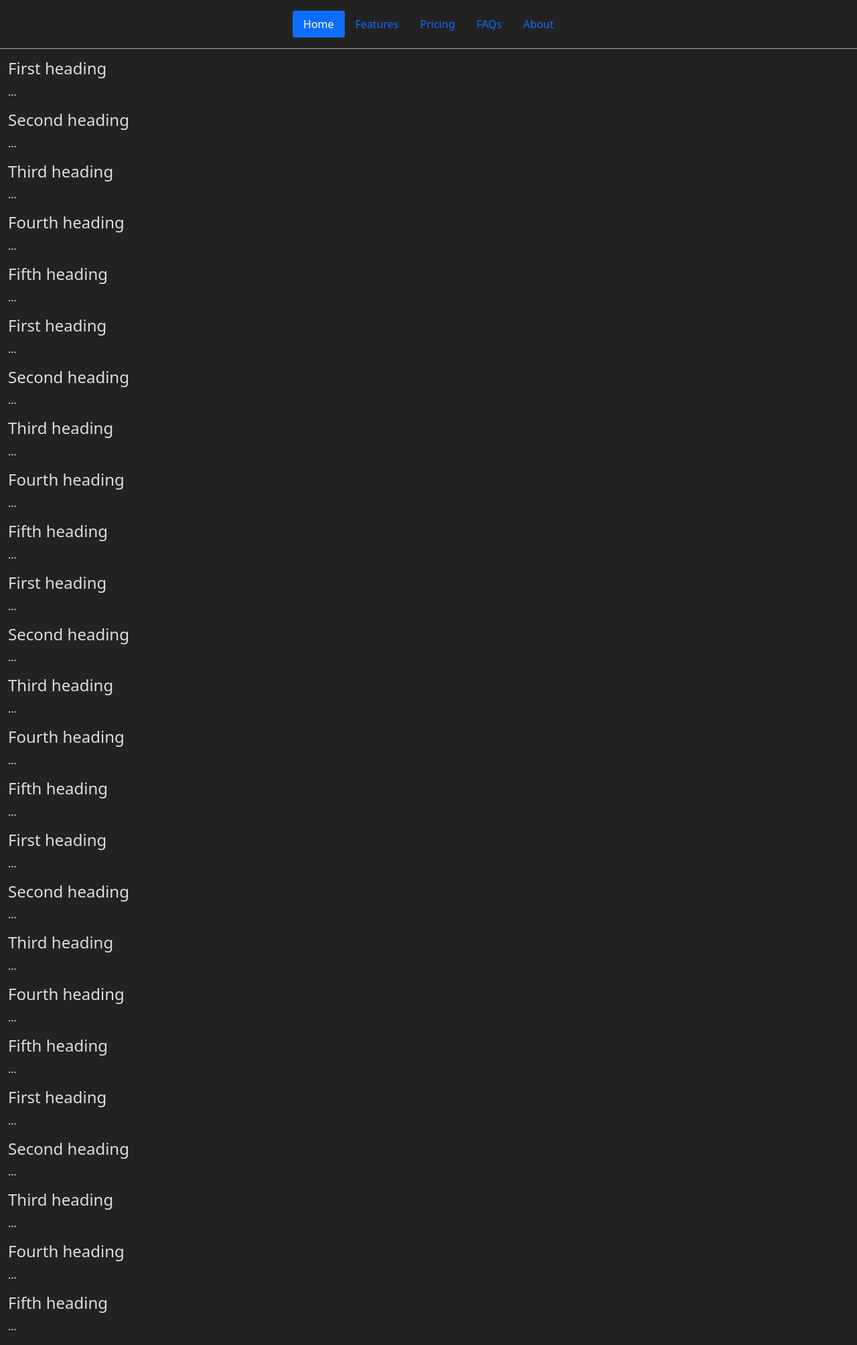
After one commit to Sus4no/ProjectMessenger, a Flask app: page /contacts/1 in a window 1280 px wide. The commit adds this page. Shown: the whole page at 67% size. Run offline with Flask 2, Linux system fonts and the light colour scheme.

Commit message:
added base.html

```diff
--- a/main.py
+++ b/main.py
@@ -2,17 +2,23 @@ from flask import Flask, render_template, request
 
 
 app = Flask(__name__)
-users = ['user1', 'user2', 'etc']
+users = ['user1', 'user2', 'user3', 'user4', 'user5']
+messages = ['Lorem ipsum dolor', '2', 'Some txt', '4', 'etc']
 
 
-# @app.route('/')
-# def welcome_page():
-#     return render_template('welcome.html')
+@app.route('/login')
+def login():
+    return render_template('login.html')
 
 
 @app.route('/contacts')
-def main_page():
-    return render_template('main.html', users=users)
+def contacts_page():
+    return render_template('contacts.html', users=users)
+
+
+@app.route('/contacts/<user_id>')
+def dialogue_page(user_id):
+    return render_template('conversation.html', messages=messages)
 
 
 def main():
--- a/static/css/style.css
+++ b/static/css/style.css
@@ -18,6 +18,12 @@ body {
 
 .navbar-my{
     border-bottom: 1px solid #aaa;
+    background-color: #222
+}
+
+
+.content {
+    margin-top: 7%;
 }
 
 
--- /dev/null
+++ b/templates/base.html
@@ -0,0 +1,35 @@
+<!DOCTYPE html>
+
+<html lang="ru">
+<head>
+    <meta charset="UTF-8">
+    <meta name="viewport" content="width=device-width, initial-scale=1.0, shrink-to-fit=no">
+    <meta http-equiv="X-UA-Compatible" content="ie=edge">
+    <link href="https://cdn.jsdelivr.net/npm/bootstrap@5.1.3/dist/css/bootstrap.min.css" rel="stylesheet" integrity="sha384-1BmE4kWBq78iYhFldvKuhfTAU6auU8tT94WrHftjDbrCEXSU1oBoqyl2QvZ6jIW3" crossorigin="anonymous">
+    <link rel="stylesheet" href="../static/css/style.css">
+    <title>Contacts</title>
+</head>
+
+<body>
+    <div class="wrapper">
+        <div class="container-fluid">
+            <nav class="d-flex justify-content-center py-3 fixed-top navbar-my">
+                <ul class="nav nav-pills">
+                    <li class="nav-item"><a href="#" class="nav-link active" aria-current="page">Home</a></li>
+                    <li class="nav-item"><a href="#" class="nav-link">Features</a></li>
+                    <li class="nav-item"><a href="#" class="nav-link">Pricing</a></li>
+                    <li class="nav-item"><a href="#" class="nav-link">FAQs</a></li>
+                    <li class="nav-item"><a href="#" class="nav-link">About</a></li>
+                </ul>
+            </nav>
+            <div class="content">
+                {% block content %}{% endblock %}
+            </div>
+        </div>
+    </div>
+
+    <!-- <script src="https://cdn.jsdelivr.net/npm/bootstrap@5.1.3/dist/js/bootstrap.bundle.min.js" integrity="sha384-ka7Sk0Gln4gmtz2MlQnikT1wXgYsOg+OMhuP+IlRH9sENBO0LRn5q+8nbTov4+1p" crossorigin="anonymous"></script>
+    <script src="https://cdn.jsdelivr.net/npm/@popperjs/core@2.10.2/dist/umd/popper.min.js" integrity="sha384-7+zCNj/IqJ95wo16oMtfsKbZ9ccEh31eOz1HGyDuCQ6wgnyJNSYdrPa03rtR1zdB" crossorigin="anonymous"></script>
+    <script src="https://cdn.jsdelivr.net/npm/bootstrap@5.1.3/dist/js/bootstrap.min.js" integrity="sha384-QJHtvGhmr9XOIpI6YVutG+2QOK9T+ZnN4kzFN1RtK3zEFEIsxhlmWl5/YESvpZ13" crossorigin="anonymous"></script> -->
+</body>
+</html>
--- /dev/null
+++ b/templates/conversation.html
@@ -0,0 +1,22 @@
+{% extends "base.html" %}
+
+{% block content %}
+<div class="conversation">
+    <ul class="list-group conversation__list">
+        {% for item in messages %}
+        <div data-bs-spy="scroll" data-bs-target="#navbar-example2" data-bs-offset="0" class="scrollspy-example" tabindex="0">
+            <h4 id="scrollspyHeading1">First heading</h4>
+            <p>...</p>
+            <h4 id="scrollspyHeading2">Second heading</h4>
+            <p>...</p>
+            <h4 id="scrollspyHeading3">Third heading</h4>
+            <p>...</p>
+            <h4 id="scrollspyHeading4">Fourth heading</h4>
+            <p>...</p>
+            <h4 id="scrollspyHeading5">Fifth heading</h4>
+            <p>...</p>
+        </div>
+        {% endfor %}
+    </ul>
+</div>
+{% endblock %}
```
Also changed, not shown: templates/contacts.html (added, +14 -0 lines).
